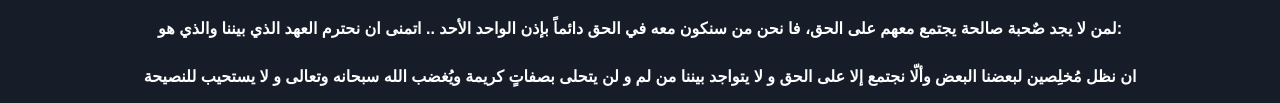
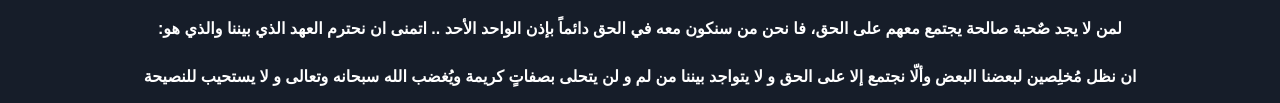
Before and after one commit to M3MD69/StaunchBrotherhood, a plain HTML site: page index.html in a window 1280 px wide. Shown: the part 267-370 px from the top of the page. Drawn offline with Linux system fonts and the light colour scheme; a web font is replaced by a local one.

Commit message:
modified:   index.html     • تعديل بسيطة على جملة

```diff
--- a/index.html
+++ b/index.html
@@ -17,7 +17,7 @@
     <h1>السلام عليكم و رحمة الله و بركاته</h1>
     <h4 style="margin-top: 3rem;">في زمننا هذا كَثُر الفساد و حَل الظلم و اصبح هناك الكثير والكثير من الناس يُضلون الطريق ولا يجدوا مفر من ان يرتكبوا الذنوب ويُضلوا الطريق إلا من رحم ربي .</h4>
     <h4>لذلك من التفكير السليم ان يبحث المرء منّا عن صُحبة صالحة يتعايش معها وتتعايش معه وتُرشده ويُرشدهم الى الطريق الصحيح .. طريق لا يوجد فيها من يخجل ان يقوم الصاحب بعمل خير بين اصدقائه واخوانه</h4>
-    <h4>:لمن لا يجد صٌحبة صالحة يجتمع معهم على الحق، فا نحن من سنكون معه في الحق دائماً بإذن الواحد الأحد .. اتمنى ان نحترم العهد الذي بيننا والذي هو</h4>
+    <h4>لمن لا يجد صٌحبة صالحة يجتمع معهم على الحق، فا نحن من سنكون معه في الحق دائماً بإذن الواحد الأحد .. اتمنى ان نحترم العهد الذي بيننا والذي هو:</h4>
     <h4>ان نظل مُخلِصين لبعضنا البعض وألّا نجتمع إلا على الحق و لا يتواجد بيننا من لم و لن يتحلى بصفاتٍ كريمة ويُغضب الله سبحانه وتعالى و لا يستحيب للنصيحة</h4>
 
     <hr>
```
